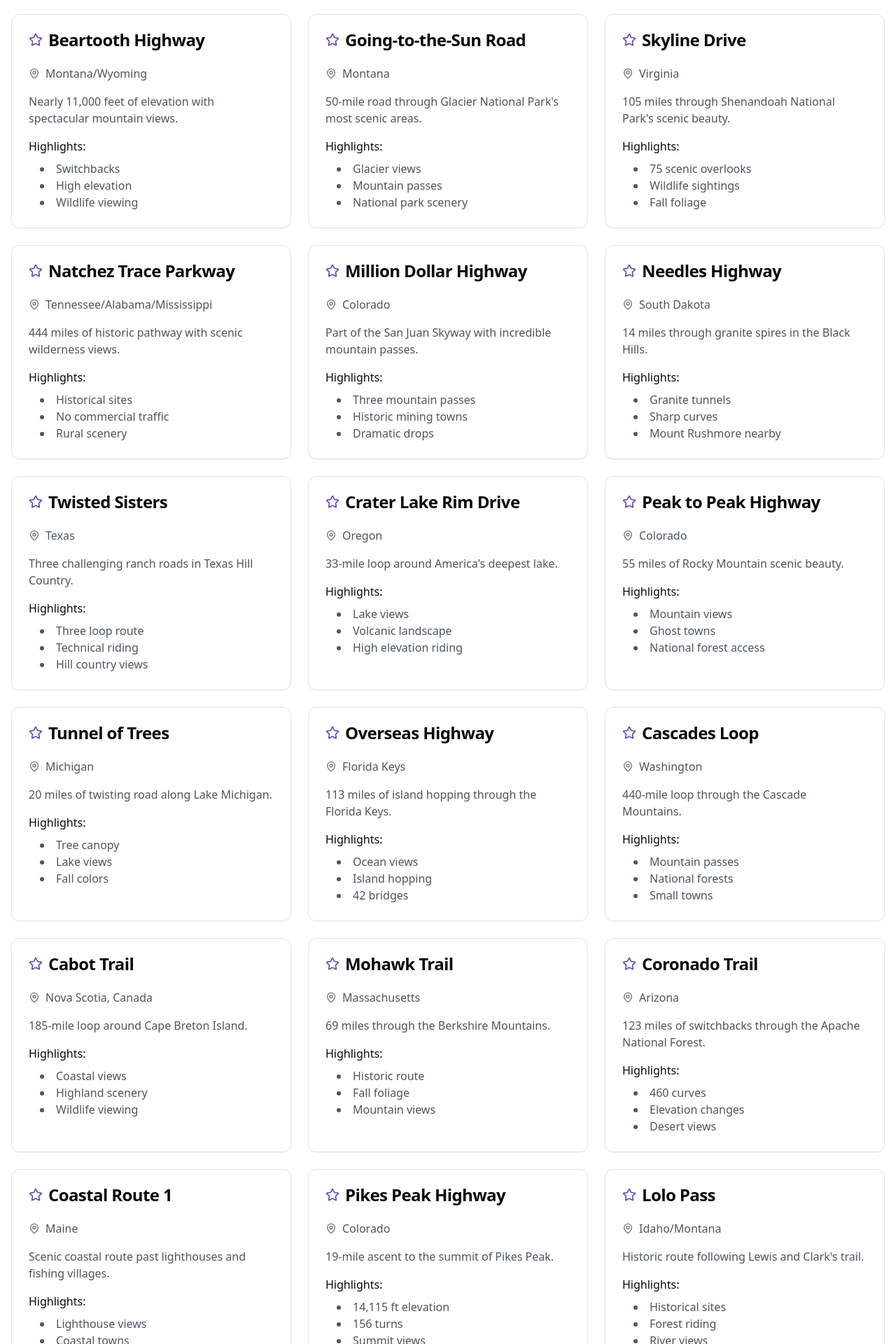
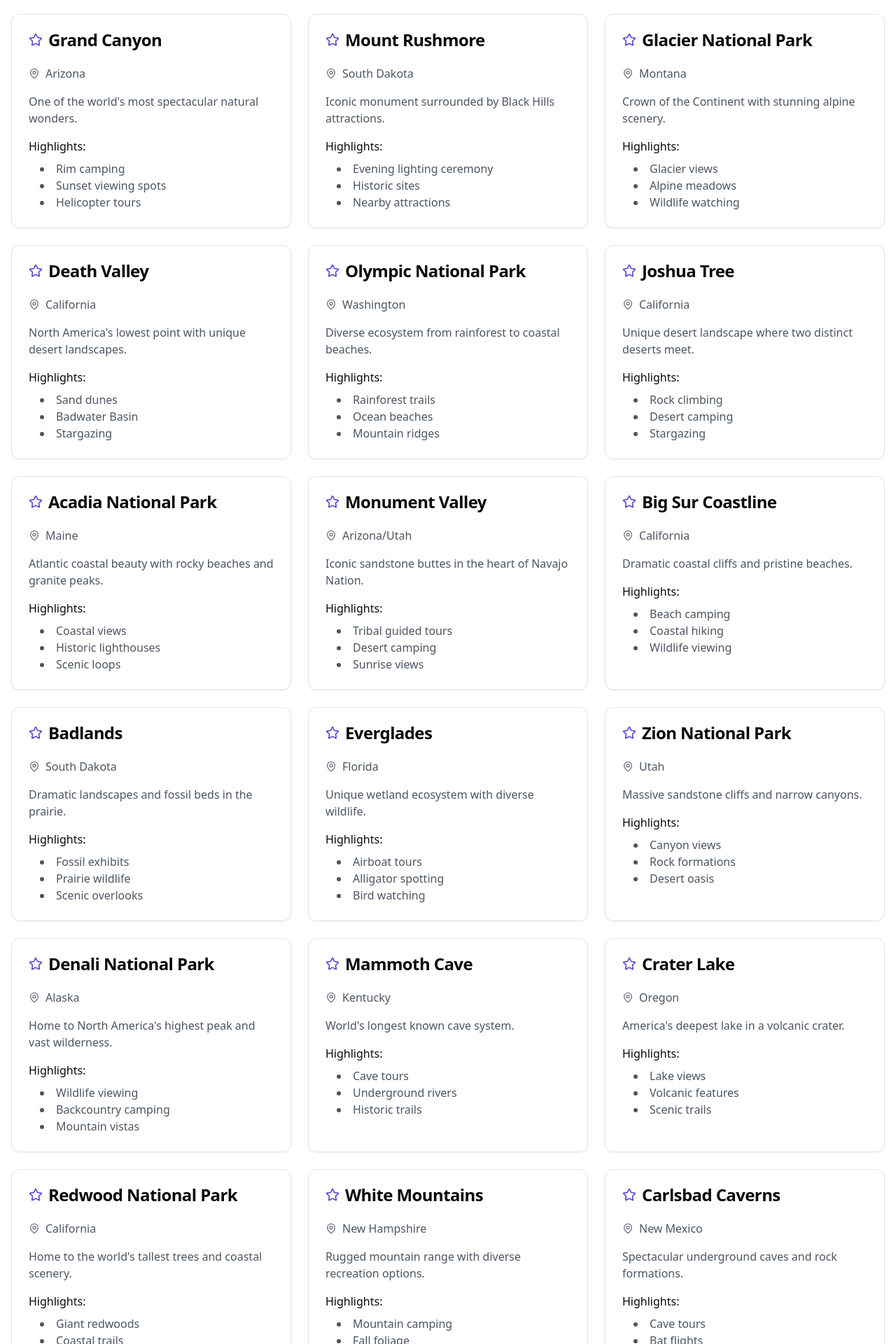
Before and after one commit to directconnected/rider-basecamp, a React (Vite) app: page /featured-destinations in a window 1280 px wide. Shown: the part 880-2800 px from the top of the page at 70% size. Built offline with nearby package versions, Linux system fonts and the light colour scheme.

Commit message:
Update Featured Destinations
Update the featured destinations to include locations that are not roads.

```diff
--- a/src/pages/FeaturedDestinations.tsx
+++ b/src/pages/FeaturedDestinations.tsx
@@ -9,178 +9,178 @@ import Breadcrumbs from "@/components/Breadcrumbs";
 const destinations = [
   {
     id: 1,
-    name: "Tail of the Dragon",
-    location: "Deals Gap, North Carolina",
-    description: "318 curves in 11 miles - America's most famous motorcycle road.",
-    highlights: ["318 curves", "11 miles long", "Professional photographers on-site"]
+    name: "Yellowstone National Park",
+    location: "Wyoming",
+    description: "America's first national park featuring geothermal wonders and wildlife.",
+    highlights: ["Geothermal features", "Wildlife viewing", "Camping facilities"]
   },
   {
     id: 2,
-    name: "Pacific Coast Highway",
-    location: "California",
-    description: "Stunning coastal views along California's iconic Highway 1.",
-    highlights: ["Ocean views", "Coastal cliffs", "Year-round riding"]
+    name: "Moab Desert Adventure",
+    location: "Utah",
+    description: "Red rock wonderland with countless off-road trails and stunning arches.",
+    highlights: ["Desert landscapes", "Off-road trails", "Natural arches"]
   },
   {
     id: 3,
-    name: "Blue Ridge Parkway",
-    location: "Virginia/North Carolina",
-    description: "469 miles of scenic mountain roads through the Appalachians.",
-    highlights: ["Mountain vistas", "No commercial traffic", "Multiple access points"]
+    name: "Great Smoky Mountains",
+    location: "Tennessee/North Carolina",
+    description: "America's most visited national park with diverse wildlife and scenery.",
+    highlights: ["Mountain vistas", "Wildlife encounters", "Historic buildings"]
   },
   {
     id: 4,
-    name: "Beartooth Highway",
-    location: "Montana/Wyoming",
-    description: "Nearly 11,000 feet of elevation with spectacular mountain views.",
-    highlights: ["Switchbacks", "High elevation", "Wildlife viewing"]
+    name: "Grand Canyon",
+    location: "Arizona",
+    description: "One of the world's most spectacular natural wonders.",
+    highlights: ["Rim camping", "Sunset viewing spots", "Helicopter tours"]
   },
   {
     id: 5,
-    name: "Going-to-the-Sun Road",
-    location: "Montana",
-    description: "50-mile road through Glacier National Park's most scenic areas.",
-    highlights: ["Glacier views", "Mountain passes", "National park scenery"]
+    name: "Mount Rushmore",
+    location: "South Dakota",
+    description: "Iconic monument surrounded by Black Hills attractions.",
+    highlights: ["Evening lighting ceremony", "Historic sites", "Nearby attractions"]
   },
   {
     id: 6,
-    name: "Skyline Drive",
-    location: "Virginia",
-    description: "105 miles through Shenandoah National Park's scenic beauty.",
-    highlights: ["75 scenic overlooks", "Wildlife sightings", "Fall foliage"]
+    name: "Glacier National Park",
+    location: "Montana",
+    description: "Crown of the Continent with stunning alpine scenery.",
+    highlights: ["Glacier views", "Alpine meadows", "Wildlife watching"]
   },
   {
     id: 7,
-    name: "Natchez Trace Parkway",
-    location: "Tennessee/Alabama/Mississippi",
-    description: "444 miles of historic pathway with scenic wilderness views.",
-    highlights: ["Historical sites", "No commercial traffic", "Rural scenery"]
+    name: "Death Valley",
+    location: "California",
+    description: "North America's lowest point with unique desert landscapes.",
+    highlights: ["Sand dunes", "Badwater Basin", "Stargazing"]
   },
   {
     id: 8,
-    name: "Million Dollar Highway",
-    location: "Colorado",
-    description: "Part of the San Juan Skyway with incredible mountain passes.",
-    highlights: ["Three mountain passes", "Historic mining towns", "Dramatic drops"]
+    name: "Olympic National Park",
+    location: "Washington",
+    description: "Diverse ecosystem from rainforest to coastal beaches.",
+    highlights: ["Rainforest trails", "Ocean beaches", "Mountain ridges"]
   },
   {
     id: 9,
-    name: "Needles Highway",
-    location: "South Dakota",
-    description: "14 miles through granite spires in the Black Hills.",
-    highlights: ["Granite tunnels", "Sharp curves", "Mount Rushmore nearby"]
+    name: "Joshua Tree",
+    location: "California",
+    description: "Unique desert landscape where two distinct deserts meet.",
+    highlights: ["Rock climbing", "Desert camping", "Stargazing"]
   },
   {
     id: 10,
-    name: "Twisted Sisters",
-    location: "Texas",
-    description: "Three challenging ranch roads in Texas Hill Country.",
-    highlights: ["Three loop route", "Technical riding", "Hill country views"]
+    name: "Acadia National Park",
+    location: "Maine",
+    description: "Atlantic coastal beauty with rocky beaches and granite peaks.",
+    highlights: ["Coastal views", "Historic lighthouses", "Scenic loops"]
   },
   {
     id: 11,
-    name: "Crater Lake Rim Drive",
-    location: "Oregon",
-    description: "33-mile loop around America's deepest lake.",
-    highlights: ["Lake views", "Volcanic landscape", "High elevation riding"]
+    name: "Monument Valley",
+    location: "Arizona/Utah",
+    description: "Iconic sandstone buttes in the heart of Navajo Nation.",
+    highlights: ["Tribal guided tours", "Desert camping", "Sunrise views"]
   },
   {
     id: 12,
-    name: "Peak to Peak Highway",
-    location: "Colorado",
-    description: "55 miles of Rocky Mountain scenic beauty.",
-    highlights: ["Mountain views", "Ghost towns", "National forest access"]
+    name: "Big Sur Coastline",
+    location: "California",
+    description: "Dramatic coastal cliffs and pristine beaches.",
+    highlights: ["Beach camping", "Coastal hiking", "Wildlife viewing"]
   },
   {
     id: 13,
-    name: "Tunnel of Trees",
-    location: "Michigan",
-    description: "20 miles of twisting road along Lake Michigan.",
-    highlights: ["Tree canopy", "Lake views", "Fall colors"]
+    name: "Badlands",
+    location: "South Dakota",
+    description: "Dramatic landscapes and fossil beds in the prairie.",
+    highlights: ["Fossil exhibits", "Prairie wildlife", "Scenic overlooks"]
   },
   {
     id: 14,
-    name: "Overseas Highway",
-    location: "Florida Keys",
-    description: "113 miles of island hopping through the Florida Keys.",
-    highlights: ["Ocean views", "Island hopping", "42 bridges"]
+    name: "Everglades",
+    location: "Florida",
+    description: "Unique wetland ecosystem with diverse wildlife.",
+    highlights: ["Airboat tours", "Alligator spotting", "Bird watching"]
   },
   {
     id: 15,
-    name: "Cascades Loop",
-    location: "Washington",
-    description: "440-mile loop through the Cascade Mountains.",
-    highlights: ["Mountain passes", "National forests", "Small towns"]
+    name: "Zion National Park",
+    location: "Utah",
+    description: "Massive sandstone cliffs and narrow canyons.",
+    highlights: ["Canyon views", "Rock formations", "Desert oasis"]
   },
   {
     id: 16,
-    name: "Cabot Trail",
-    location: "Nova Scotia, Canada",
-    description: "185-mile loop around Cape Breton Island.",
-    highlights: ["Coastal views", "Highland scenery", "Wildlife viewing"]
+    name: "Denali National Park",
+    location: "Alaska",
+    description: "Home to North America's highest peak and vast wilderness.",
+    highlights: ["Wildlife viewing", "Backcountry camping", "Mountain vistas"]
   },
   {
     id: 17,
-    name: "Mohawk Trail",
-    location: "Massachusetts",
-    description: "69 miles through the Berkshire Mountains.",
-    highlights: ["Historic route", "Fall foliage", "Mountain views"]
+    name: "Mammoth Cave",
+    location: "Kentucky",
+    description: "World's longest known cave system.",
+    highlights: ["Cave tours", "Underground rivers", "Historic trails"]
   },
   {
     id: 18,
-    name: "Coronado Trail",
-    location: "Arizona",
-    description: "123 miles of switchbacks through the Apache National Forest.",
-    highlights: ["460 curves", "Elevation changes", "Desert views"]
+    name: "Crater Lake",
+    location: "Oregon",
+    description: "America's deepest lake in a volcanic crater.",
+    highlights: ["Lake views", "Volcanic features", "Scenic trails"]
   },
   {
     id: 19,
-    name: "Coastal Route 1",
-    location: "Maine",
-    description: "Scenic coastal route past lighthouses and fishing villages.",
-    highlights: ["Lighthouse views", "Coastal towns", "Seafood stops"]
+    name: "Redwood National Park",
+    location: "California",
+    description: "Home to the world's tallest trees and coastal scenery.",
+    highlights: ["Giant redwoods", "Coastal trails", "Wildlife viewing"]
   },
   {
     id: 20,
-    name: "Pikes Peak Highway",
-    location: "Colorado",
-    description: "19-mile ascent to the summit of Pikes Peak.",
-    highlights: ["14,115 ft elevation", "156 turns", "Summit views"]
+    name: "White Mountains",
+    location: "New Hampshire",
+    description: "Rugged mountain range with diverse recreation options.",
+    highlights: ["Mountain camping", "Fall foliage", "Alpine zones"]
   },
   {
     id: 21,
-    name: "Lolo Pass",
-    location: "Idaho/Montana",
-    description: "Historic route following Lewis and Clark's trail.",
-    highlights: ["Historical sites", "Forest riding", "River views"]
+    name: "Carlsbad Caverns",
+    location: "New Mexico",
+    description: "Spectacular underground caves and rock formations.",
+    highlights: ["Cave tours", "Bat flights", "Underground chambers"]
   },
   {
     id: 22,
-    name: "Highway 36",
-    location: "Northern California",
-    description: "140 miles of curves through redwood forests.",
-    highlights: ["1,811 curves", "Forest scenery", "Coast access"]
+    name: "Bryce Canyon",
+    location: "Utah",
+    description: "Distinctive red rock hoodoos and amphitheaters.",
+    highlights: ["Rock formations", "Stargazing", "Scenic viewpoints"]
   },
   {
     id: 23,
-    name: "Apache Trail",
-    location: "Arizona",
-    description: "40-mile historic route through the Superstition Mountains.",
-    highlights: ["Desert views", "Lake vistas", "Historic route"]
+    name: "Great Sand Dunes",
+    location: "Colorado",
+    description: "North America's tallest sand dunes against mountain backdrop.",
+    highlights: ["Sand boarding", "Dune hiking", "Night sky viewing"]
   },
   {
     id: 24,
-    name: "Olympic Peninsula Loop",
-    location: "Washington",
-    description: "330-mile loop around Olympic National Park.",
-    highlights: ["Rainforest views", "Coastal riding", "Mountain vistas"]
+    name: "Mount Hood",
+    location: "Oregon",
+    description: "Iconic Pacific Northwest volcano with year-round activities.",
+    highlights: ["Alpine meadows", "Glacier views", "Forest camping"]
   },
   {
     id: 25,
-    name: "Kancamagus Highway",
-    location: "New Hampshire",
-    description: "34.5 miles through the White Mountain National Forest.",
-    highlights: ["Fall colors", "Mountain passes", "Scenic overlooks"]
+    name: "Grand Tetons",
+    location: "Wyoming",
+    description: "Dramatic mountain range with pristine lakes and valleys.",
+    highlights: ["Mountain vistas", "Lake activities", "Wildlife viewing"]
   }
 ];
 
```
